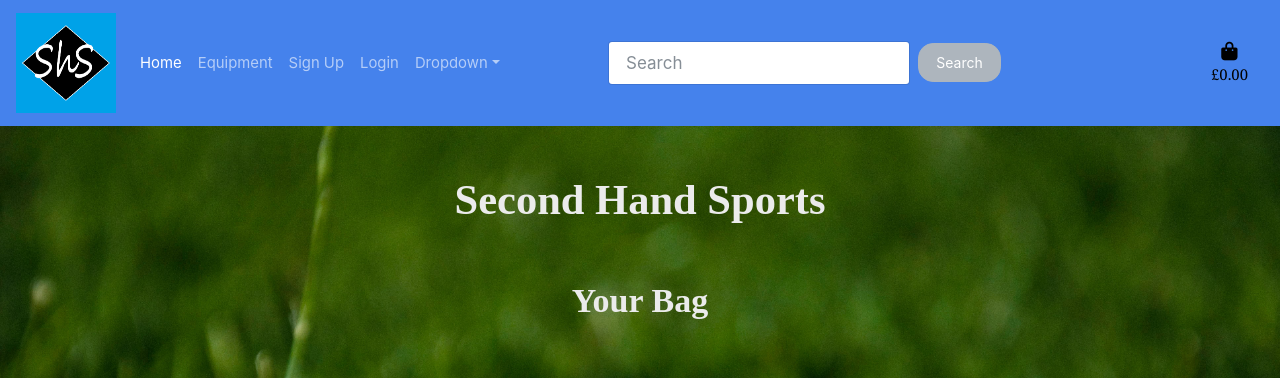
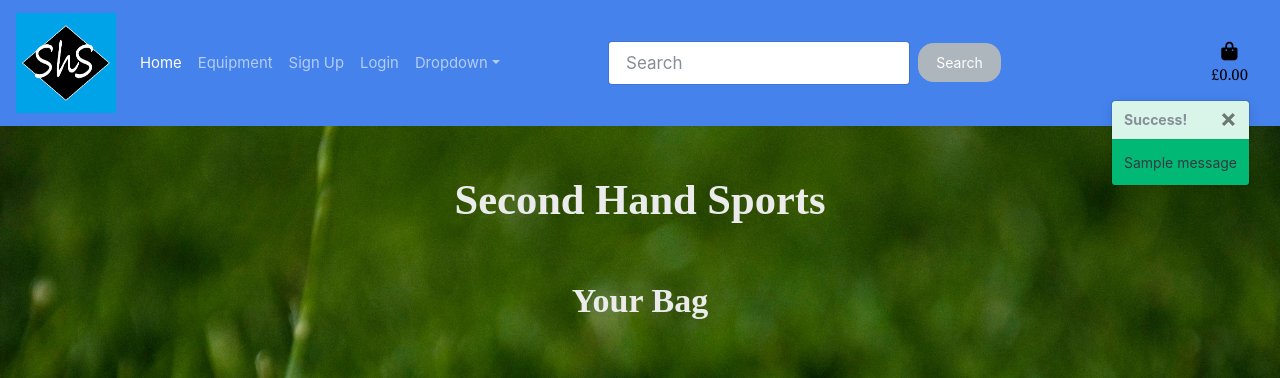
Before and after one commit to mphil17/Sports-shop-MS4, a Django app: page /bag/ in a window 1280 px wide. Shown: the top 378 px of the page. Run offline with Django 3.2, Linux system fonts and the light colour scheme; one stand-in notice (Sample message) is shown; some libraries are stand-ins or nearby versions; some web fonts are replaced.

Commit message:
Added toasts to html.

```diff
--- a/bag/templates/bag/bag.html
+++ b/bag/templates/bag/bag.html
@@ -1,5 +1,7 @@
 {% extends 'base.html' %}
 {% load static %}
+{% load bag_tools %}
+
 <script
   src="https://code.jquery.com/jquery-3.6.0.min.js"
   integrity="sha256-/xUj+3OJU5yExlq6GSYGSHk7tPXikynS7ogEvDej/m4="
@@ -81,7 +83,7 @@
                             <a class="remove-item text-danger float-right" id="remove_{{ x.equip_piece.id }}" data-size="{{ item.size }}"><small>Remove</small></a>
                     </td>
                     <td>
-                        <p><strong>£</strong></p>
+                        <p><strong>£{{ x.equip_piece.price | calc_subtotal:x.quantity }}</strong></p>
                     </td>
                 </tr>
                 {% endfor %}
--- a/bag/views.py
+++ b/bag/views.py
@@ -1,4 +1,7 @@
 from django.shortcuts import render, redirect, reverse, HttpResponse
+from django.contrib import messages
+
+from equipment.models import Equipment
 
 # Create your views here.
 
@@ -11,6 +14,7 @@ def view_bag(request):
 
 def add_to_bag(request, item_id):
     """ Add a quantity of the specified product to the shopping bag """
+    equip_item = Equipment.objects.get(pk=item_id)
 
     quantity = int(request.POST.get('quantity'))
     redirect_url = request.POST.get('redirect_url')
@@ -20,6 +24,7 @@ def add_to_bag(request, item_id):
         bag[item_id] += quantity
     else:
         bag[item_id] = quantity
+        messages.success(request, f'Added {equip_item.name} to your bag')
 
     request.session['bag'] = bag
 
--- a/sportsShop/settings.py
+++ b/sportsShop/settings.py
@@ -79,6 +79,8 @@ TEMPLATES = [
     },
 ]
 
+MESSAGE_STORAGE = 'django.contrib.messages.storage.session.SessionStorage'
+
 AUTHENTICATION_BACKENDS = [
     # Needed to login by username in Django admin, regardless of `allauth`
     'django.contrib.auth.backends.ModelBackend',
--- a/static/css/base.css
+++ b/static/css/base.css
@@ -78,3 +78,12 @@ body {
 #topBtn:hover {
   background-color: #555; /* Add a dark-grey background on hover */
 }
+
+/*--------------Messages------------------------*/
+
+.message-container {
+    position: fixed;
+    z-index: 10000;
+    right: 30px;
+    top: 100px;
+}
--- a/templates/base.html
+++ b/templates/base.html
@@ -99,6 +99,11 @@
 
     <div class="message-container">
         {% if messages %}
+        <div>
+            {% for message in messages %}
+                {% include 'includes/toasts/toasts_success.html' %}
+            {% endfor %}
+        </div>
         {% endif %}
     </div>
 
@@ -109,6 +114,9 @@
     {% endblock %}
 
     {% block postloadjs %}
+    <script type="text/javascript">
+        $('.toast').toast('show');
+    </script>
     {% endblock %}
 
         <footer>
--- /dev/null
+++ b/templates/includes/toasts/toasts_success.html
@@ -0,0 +1,11 @@
+<div class="toast show bg-success message-container" role="alert" aria-live="assertive" aria-atomic="true">
+  <div class="toast-header">
+    <strong class="mr-auto">Success!</strong>
+    <button type="button" class="ml-2 mb-1 close" data-dismiss="toast" aria-label="Close">
+      <span aria-hidden="true">&times;</span>
+    </button>
+  </div>
+  <div class="toast-body">
+     {{ message }}
+  </div>
+</div>
```
Also changed, not shown: bag/templatetags/bag_tools.py (added, +10 -0 lines), templates/includes/toasts/toasts_error.html (added, +11 -0 lines), templates/includes/toasts/toasts_info.html (added, +11 -0 lines), templates/includes/toasts/toasts_warning.html (added, +11 -0 lines), bag/templatetags/__init__.py (added), db.sqlite3. Lines whose indentation alone changed are shown as unchanged.
